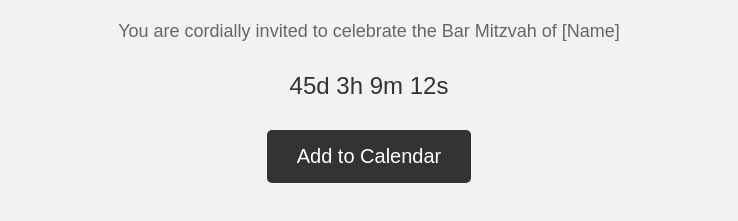
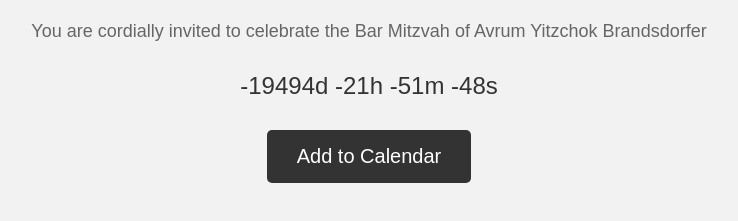
Before and after one commit to shimonbrandsdorfer/bm, a plain HTML site: page index.html in a window 1280 px wide. Shown: the part 137-358 px from the top of the page, without its empty margins (271-1009 px from the left). Drawn offline with Linux system fonts and the light colour scheme.

Commit message:
bar mitsva date

```diff
--- a/index.html
+++ b/index.html
@@ -52,14 +52,14 @@
     <div class="container">
         <img src="path_to_your_invitation_image.jpg" alt="Bar Mitzvah Invitation">
         <h1>Join us for a Bar Mitzvah!</h1>
-        <p>You are cordially invited to celebrate the Bar Mitzvah of [Name]</p>
+        <p>You are cordially invited to celebrate the Bar Mitzvah of Avrum Yitzchok Brandsdorfer</p>
         <div class="countdown" id="countdown"></div>
         <a class="calendar-button" href="path_to_add_to_calendar.ics">Add to Calendar</a>
     </div>
 
     <script>
         // Set the date of the Bar Mitzvah
-        var barMitzvahDate = new Date('2023-07-01');
+        var barMitzvahDate = new Date('2023-05-17').setTime(21, 30);
 
         // Update the countdown every second
         setInterval(updateCountdown, 1000);
```
